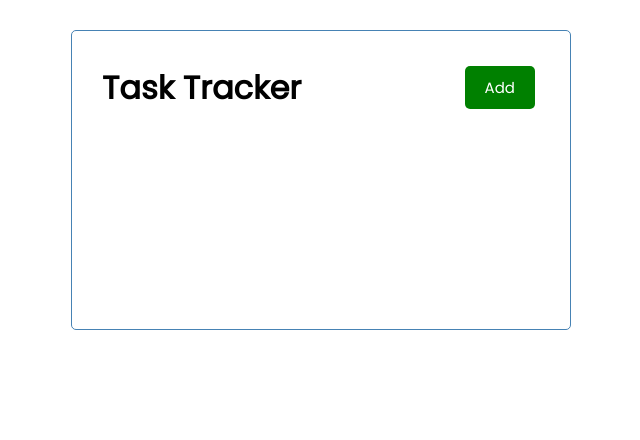
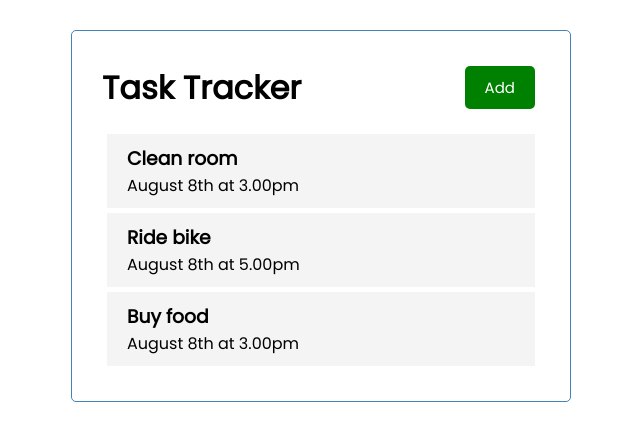
Before and after one commit to Ishi1834/react-task-tracker, a React (Create React App) app: page / in a window 1280 px wide. Shown: the top 440 px of the page, without its empty margins (319-959 px from the left). Built offline with nearby package versions, Linux system fonts and the light colour scheme.

Commit message:
Added task, tasks and did the button, installed react icons to be used. At minute 50

```diff
--- a/package.json
+++ b/package.json
@@ -9,6 +9,7 @@
     "node-sass": "^6.0.1",
     "react": "^17.0.2",
     "react-dom": "^17.0.2",
+    "react-icons": "^4.2.0",
     "react-scripts": "4.0.3",
     "web-vitals": "^1.1.2"
   },
--- a/src/App.js
+++ b/src/App.js
@@ -1,9 +1,33 @@
+import { useState } from 'react';
 import Header from './components/Header'
+import Tasks from './components/Tasks'
 
-function App() {
+const App = () => {
+  const [tasks, setTasks] = useState([
+    {
+        id:1,
+        text: 'Clean room',
+        day: 'August 8th at 3.00pm',
+        reminder: true,
+    },
+    {
+        id:2,
+        text: 'Ride bike',
+        day: 'August 8th at 5.00pm',
+        reminder: true,
+    },
+    {
+        id:1,
+        text: 'Buy food',
+        day: 'August 8th at 3.00pm',
+        reminder: false,
+    },
+])
+
   return (
     <div className='container'>
       <Header />
+      <Tasks tasks={tasks} />
     </div>
   );
 }
--- a/src/components/Button.js
+++ b/src/components/Button.js
@@ -1,5 +1,21 @@
-const Button = ({ color, text }) => {
-    return <button style={{ backgroundColor: color }} className='btn'>{text}</button>
+import PropTypes from 'prop-types'
+
+const Button = ({ color, text, onClick }) => {
+
+    return (
+    <button onClick={onClick} style={{ backgroundColor: color }}className='btn'
+    >{text}
+    </button>
+    )
 }
 
+Button.defaultProps = {
+    color: 'steelblue'
+}
+
+Button.propTypes = {
+    text: PropTypes.string,
+    color: PropTypes.string,
+    onClick: PropTypes.func
+}
 export default Button
--- a/src/components/Header.js
+++ b/src/components/Header.js
@@ -2,10 +2,13 @@
 import Button from './Button'
 
 const Header = ({ title }) => {
+    const onClick = () => {
+        console.log('Click')
+    }
     return (
         <header className='header'>
             <h1>{title}</h1>
-            <Button color='green' text='Add'/>
+            <Button color='green' text='Add' onClick={onClick} />
         </header>
     )
 }
--- /dev/null
+++ b/src/components/Task.js
@@ -0,0 +1,10 @@
+const Task = ({ task }) => {
+    return (
+        <div className='task'>
+            <h3>{task.text}</h3>
+            <p>{task.day}</p>
+        </div>
+    )
+}
+
+export default Task
--- /dev/null
+++ b/src/components/Tasks.js
@@ -0,0 +1,13 @@
+import Task from './Task'
+
+const Tasks = ({ tasks }) => {
+    return (
+        <>
+            {tasks.map((task) => (
+                <Task key={task.id} task={task} />
+            ))}
+        </>
+    )
+}
+
+export default Tasks
```
Also changed, not shown: 1 other file (tests, documents, lock files or other folders).
